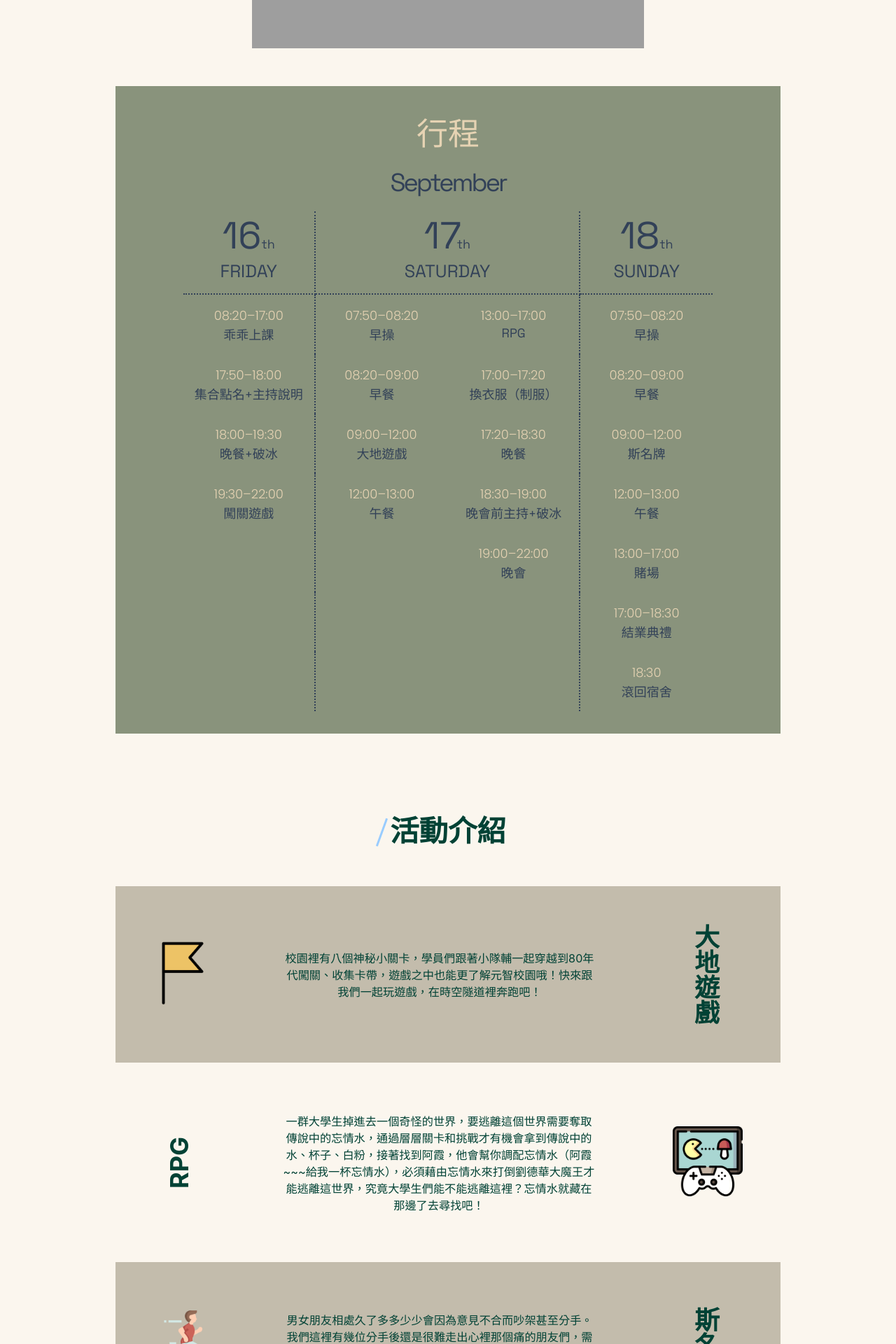
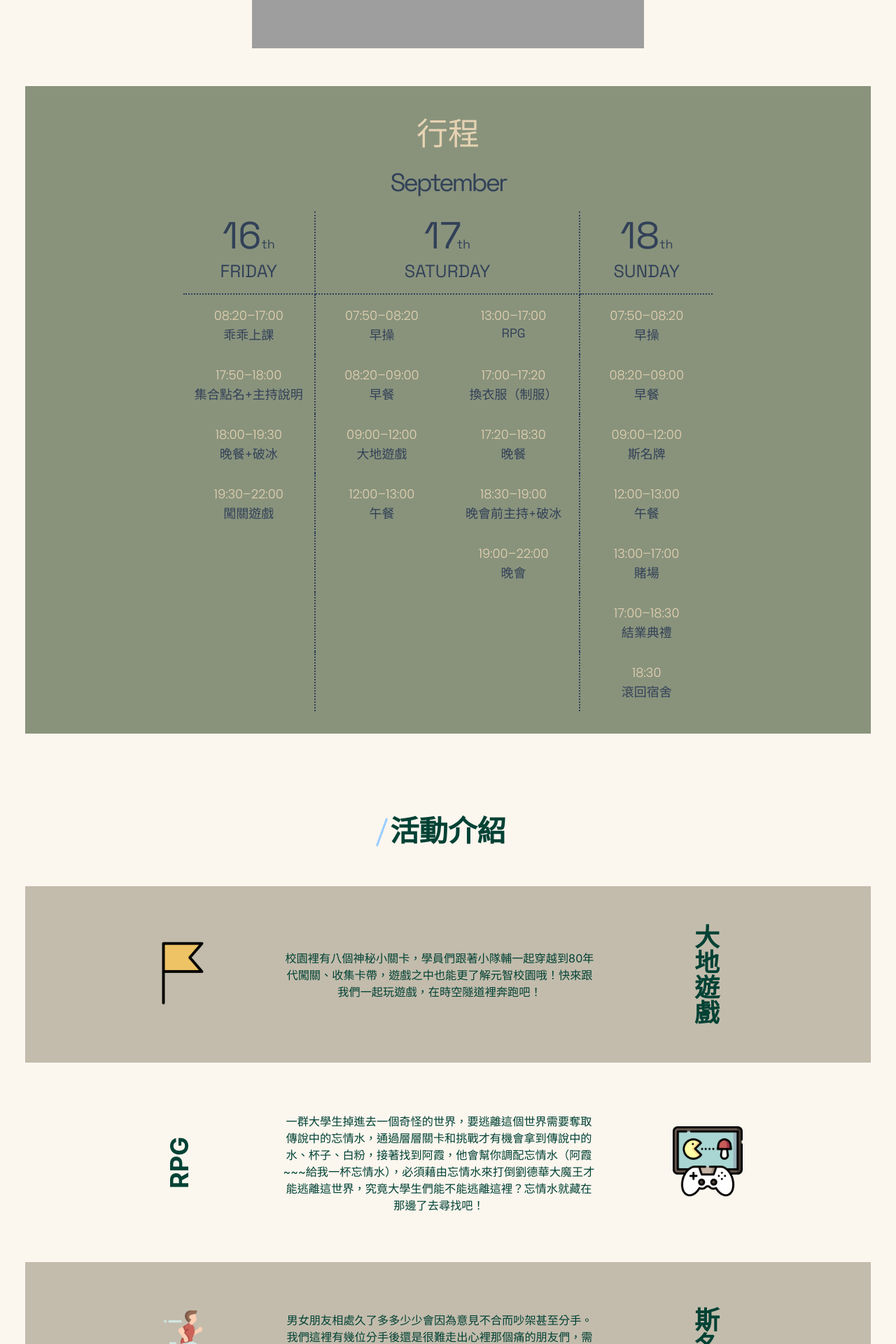
Before and after one commit to IBaseAsyncOrgFactoryProvider/ic-im-in-cse-2022, a Next.js app: page / in a window 1280 px wide. Shown: the part 1040-2960 px from the top of the page at 70% size. Built offline with nearby package versions, Linux system fonts and the light colour scheme; grey boxes are pictures that could not be loaded.

Commit message:
Do not limit container background width

```diff
--- a/components/Feature.js
+++ b/components/Feature.js
@@ -3,13 +3,15 @@ import styles from '../styles/Feature.module.css'
 export default function Feature({
   name, description, image, reversed = false, nameRotated = false,
 }) {
-  let containerClasses = styles.container
+  let containerClasses = styles['outer-container']
   if (reversed) containerClasses += ' ' + styles.reversed
   return (
         <div className={containerClasses}>
-            <h3 className={nameRotated ? styles.rotated : ''}>{name}</h3>
-            <p>{description}</p>
-            <div>{image}</div>
+          <div className={styles.container}>
+              <h3 className={nameRotated ? styles.rotated : ''}>{name}</h3>
+              <p>{description}</p>
+              <div>{image}</div>
+          </div>
         </div>
   )
 }
--- a/styles/Feature.module.css
+++ b/styles/Feature.module.css
@@ -9,9 +9,12 @@
   padding: 3rem 0;
 }
 
-.container.reversed {
+.outer-container.reversed {
+  background-color: var(--color-surface-variant);
+}
+
+.reversed .container {
   flex-direction: row-reverse;
-  background-color: var(--color-surface-variant);
 }
 
 .rotated {
--- a/styles/Schedule.module.css
+++ b/styles/Schedule.module.css
@@ -6,7 +6,6 @@
   display: flex;
   flex-direction: column;
   align-items: center;
-  max-width: var(--container-width);
   margin-left: auto;
   margin-right: auto;
   font-family: 'Space Grotesk', sans-serif;
```
